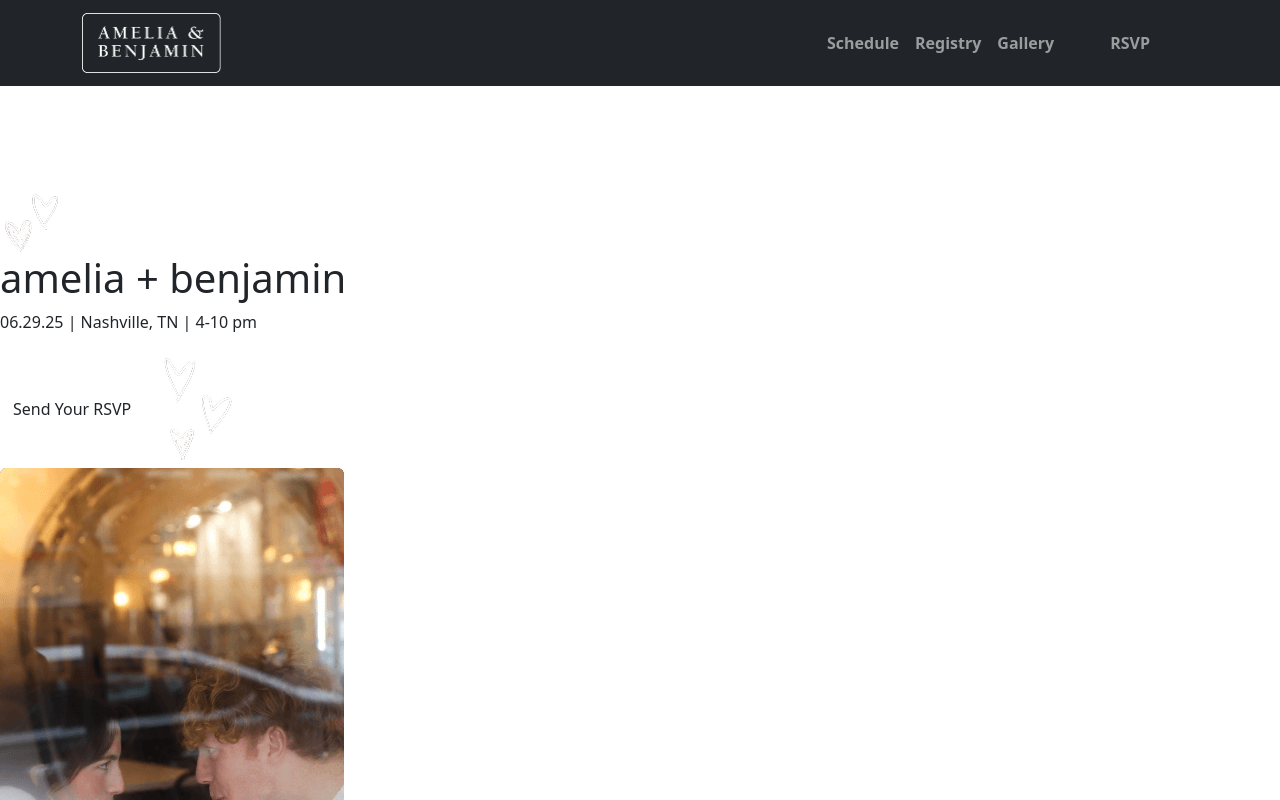
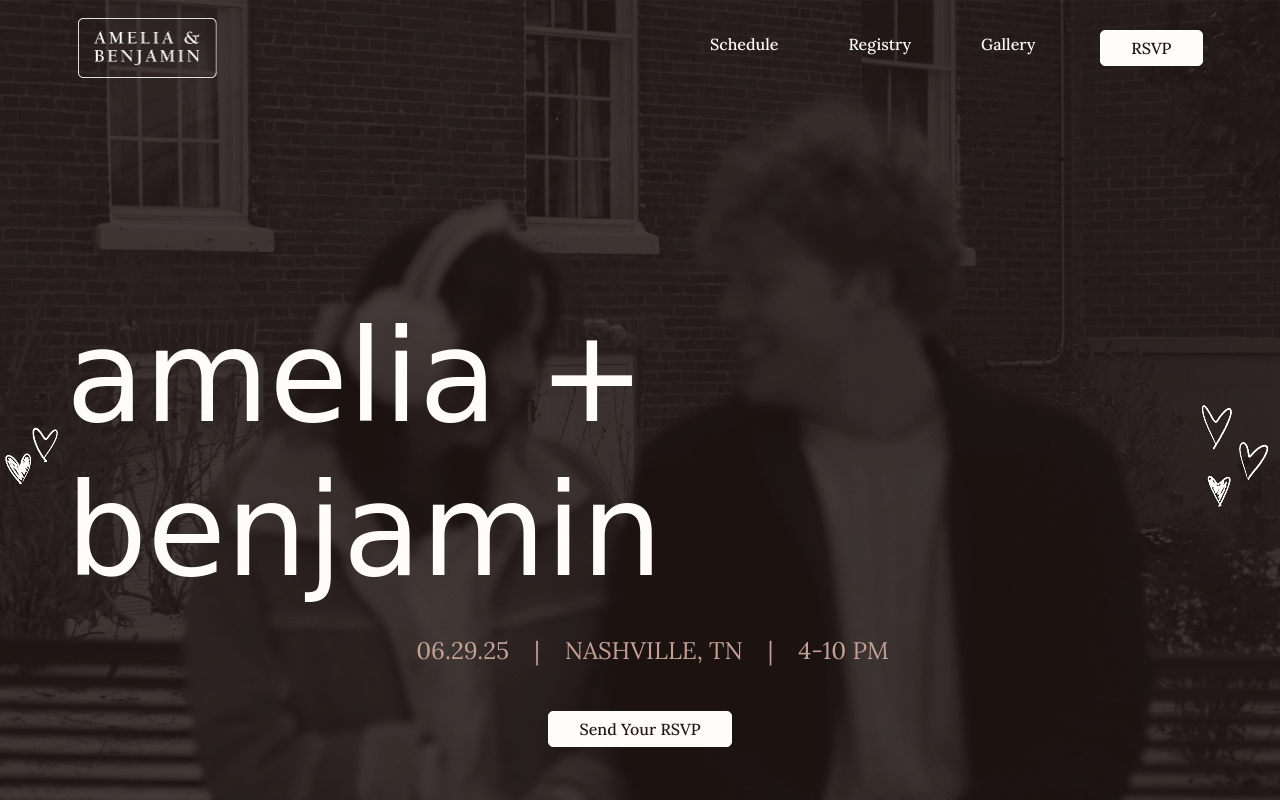
Before and after one commit to natalielukinovich/WDIIwedding-final, a website: page index.html in a window 1280 px wide. Shown: the top 800 px of the page. Drawn offline with Linux system fonts and the light colour scheme; a web font is replaced by a local one.

Commit message:
styled nav and hero

```diff
--- a/index.html
+++ b/index.html
@@ -7,40 +7,51 @@
         <link rel="stylesheet" href="css/fontawesome.css"/>
         <link rel="stylesheet" href="css/bootstrap.css"/>
         <link rel="stylesheet" href="css/styles.css">
+        <link href="https://fonts.googleapis.com/css2?family=Dawning+of+a+New+Day&display=swap" rel="stylesheet">
         <title>Amelia and Benjamin</title>
     </head>
     <body>
      <!-- Navigation -->
-        <nav class="navbar navbar-expand-lg fixed-top navbar-dark bg-dark">
+        <nav class="navbar navbar-expand-lg fixed-top navbar-dark h5 pt-4">
             <div class="container">
              <a href="index.html" class="navbar-brand">
                <img src="images/logo.png" alt="" width="139">
              </a>
              <ul class="navbar-nav ms-auto">
              <li class="nav-item">
-               <a href="#schedule" class="nav-link fw-bold">Schedule</a>
+               <a href="#schedule" class="nav-link fw-medium text-light me-6">Schedule</a>
              </li>
              <li class="nav-item">
-               <a href="#registry" class="nav-link fw-bold">Registry</a>
+               <a href="#registry" class="nav-link fw-medium text-light me-6">Registry</a>
              </li>
              <li class="nav-item">
-                <a href="#gallery" class="nav-link fw-bold">Gallery</a>
+                <a href="#gallery" class="nav-link fw-medium text-light me-6">Gallery</a>
               </li>
              <li class="nav-item">
-               <a href="#rsvp" class="nav-link btn btn-outline-light fw-bold px-4 mx-4">RSVP</a>
+                <a href="#rsvp" class="btn btn-light btn-lg text-dark btn-text fw-medium pt-2 pb-2 ps-5 pe-5 text-center">RSVP</a>
              </li>
            </ul>
             </div>
         </nav>
 
      <!-- Header -->
-    <header class="pt-5">
+    <header class="pt-5 bg-hero">
         <div>
-            <img src="images/footer-heart.png" alt="">
-            <h1>amelia + benjamin</h1>
-            <p>06.29.25 | Nashville, TN | 4-10 pm</p>
-            <a href="#rsvp" class="btn">Send Your RSVP</a>
-            <img src="images/hero-heart.png" alt="">
+            <div class="d-flex justify-content-center align-items-center">
+                <img src="images/footer-heart.png" alt="" class="img-fluid">
+                <h1 class="fs-12 text-light">amelia + benjamin</h1>
+                <img src="images/hero-heart.png" alt="" class="img-fluid">
+            </div>
+            <div class="text-center">
+                <div class="d-flex justify-content-center space-between h6 text-secondary fw-light">
+                    <p>06.29.25</p>
+                    <p>|</p>
+                    <p>Nashville, TN</p>
+                    <p>|</p>
+                    <p>4-10 pm</p>
+                </div>
+            <a href="#rsvp" class="btn btn-light btn-lg text-dark btn-text fw-medium pt-2 pb-2 ps-5 pe-5 mt-5 text-center">Send Your RSVP</a>
+            </div>
         </div>
     </header>
 
@@ -110,7 +121,7 @@
      </section>
 
     <!-- Registry -->
-     <section>
+     <section id="registry">
         <div>
             <h2>Gifts We'll Cherish</h2>
             <p>More than anything, we want to have your with us on our special day. But here are a few other ways you can bless us.</p>
@@ -123,7 +134,7 @@
 
 
     <!-- Gallery -->
-     <section>
+     <section id="gallery">
     <div>
         <img src="images/gallery-heart.png" alt="">
         <div>
--- a/scss/bootstrap.scss
+++ b/scss/bootstrap.scss
@@ -1,5 +1,21 @@
-.pt-5 {
-    padding-top: 12rem !important;
-  }
+// Colors
+$primary: #826761;
+$secondary: #c39f96;
+$dark: #221715;
+$light: #fffcfa;
+
+// Spacers
+$spacer: 1rem !default;
+$spacers: (
+  0: 0,
+  1: $spacer * .25,
+  2: $spacer * .5,
+  3: $spacer,
+  4: $spacer * 1.5,
+  5: $spacer * 3,
+  6: $spacer * 6,
+  7: $spacer * 8,
+  8: $spacer * 12,
+) !default;
 
 @import '../node_modules/bootstrap/scss/bootstrap.scss';
--- a/scss/styles.scss
+++ b/scss/styles.scss
@@ -1,5 +1,55 @@
+@import url('https://fonts.googleapis.com/css2?family=Dawning+of+a+New+Day&display=swap');
+@import url('https://fonts.googleapis.com/css2?family=Lora:ital,wght@0,400..700;1,400..700&display=swap');
+
 $primary: red;
 
+.bg-hero {
+    background-image: url("../images/hero-lg.png");
+    background-size: cover;
+    background-position: center;
+    background-repeat: no-repeat;
+    height: 90rem;
+}
+
+.btn-text {
+  font-size: 1.6rem;
+}
+
+.fs-12{
+  font-size: 12.8rem;
+}
 .pt-5 {
-    padding-top: 12rem !important;
+    padding-top: 30rem !important;
   }
+
+
+h1 {
+  font-family: 'Dawning of a New Day', cursive;
+}
+
+.h5 {
+  font-size: 1.6rem;
+}
+
+.h6 {
+  font-size: 2.4rem;
+  text-transform: uppercase;
+  font-weight: 500;
+}
+
+.h6 p {
+  margin-left: 2.5rem;
+  margin-top: 2.5rem;
+}
+
+body {
+  font-family: 'Lora', serif;
+}
+
+html {
+  font-size: 10px;
+}
+
+.nav-item {
+  font-size: 1.6rem;
+}
```
Also changed, not shown: css/bootstrap.css, css/styles.css, 1 other file.
